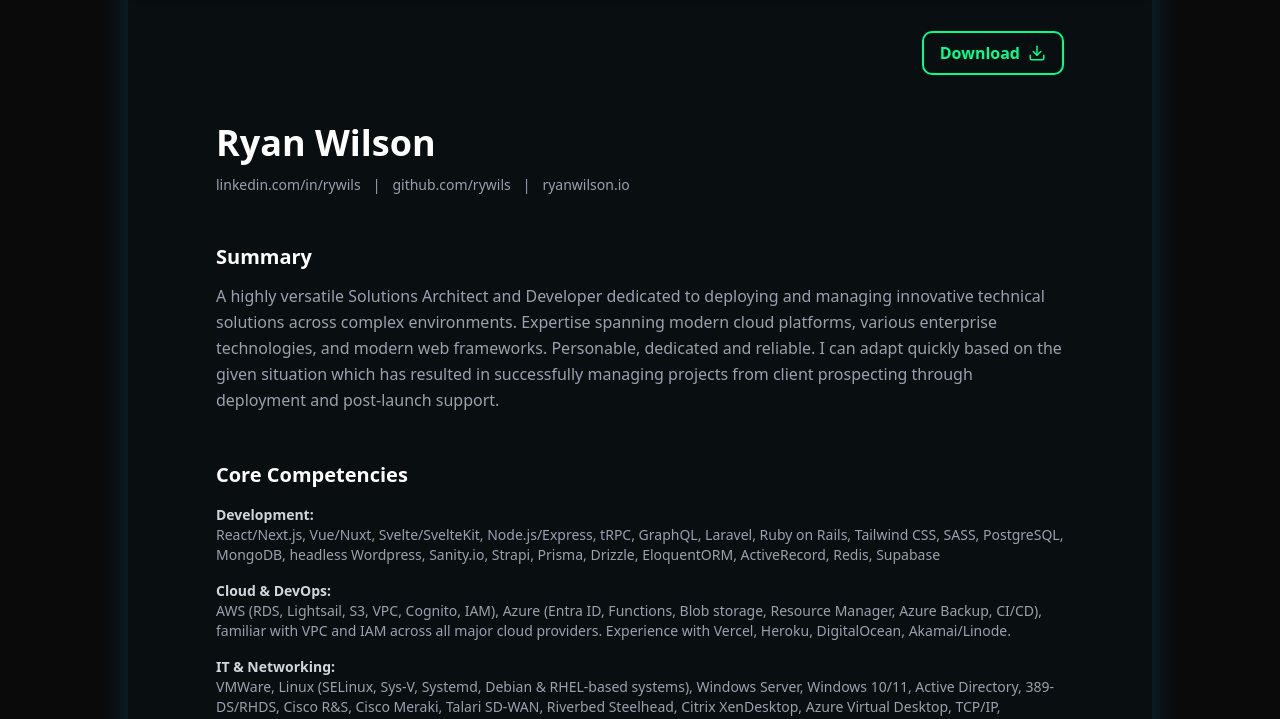
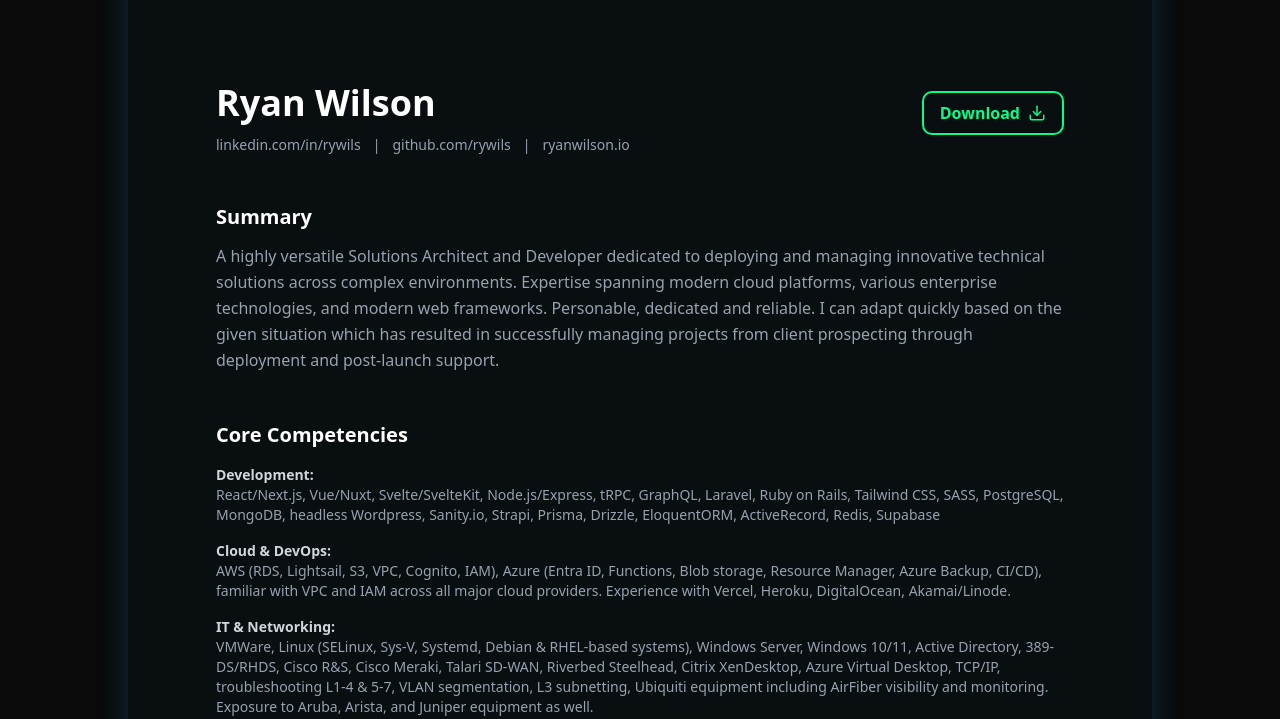
Before and after one commit to rywils/ryanwilsonio_prod, an Astro site: page /resume in a window 1280 px wide. Shown: the part 74-793 px from the top of the page. Built offline with nearby package versions, Linux system fonts and the light colour scheme; Astro itself is replaced by a stand-in of ours.

Commit message:
Resume changes

```diff
--- a/src/pages/resume/index.astro
+++ b/src/pages/resume/index.astro
@@ -6,10 +6,10 @@ const canonicalURL = new URL(Astro.url.pathname, Astro.site);
 
 <Layout title="Resume" description="Resume for Ryan Wilson, Solutions Architect & Developer">
 
-  <div class="max-w-4xl mx-auto px-6 mt-10 flex justify-end">
+  <div class="max-w-4xl mx-auto px-6 flex justify-end">
     <a href="/resume/resume_ryanwilsonio.pdf">
       <button
-        class="flex items-center gap-2 px-4 py-2 rounded-lg border-2 border-[var(--primary-green)] text-[var(--primary-green)] hover:bg-[var(--primary-green)]/10 transition-all hover:scale-105 active:scale-95 font-semibold"
+        class="relative top-25 flex items-center gap-2 px-4 py-2 rounded-lg border-2 border-[var(--primary-green)] text-[var(--primary-green)] hover:bg-[var(--primary-green)]/10 transition-all hover:scale-105 active:scale-95 font-semibold"
       >
         Download
         <Download size={18} />
```
Also changed, not shown: 1 other file.
